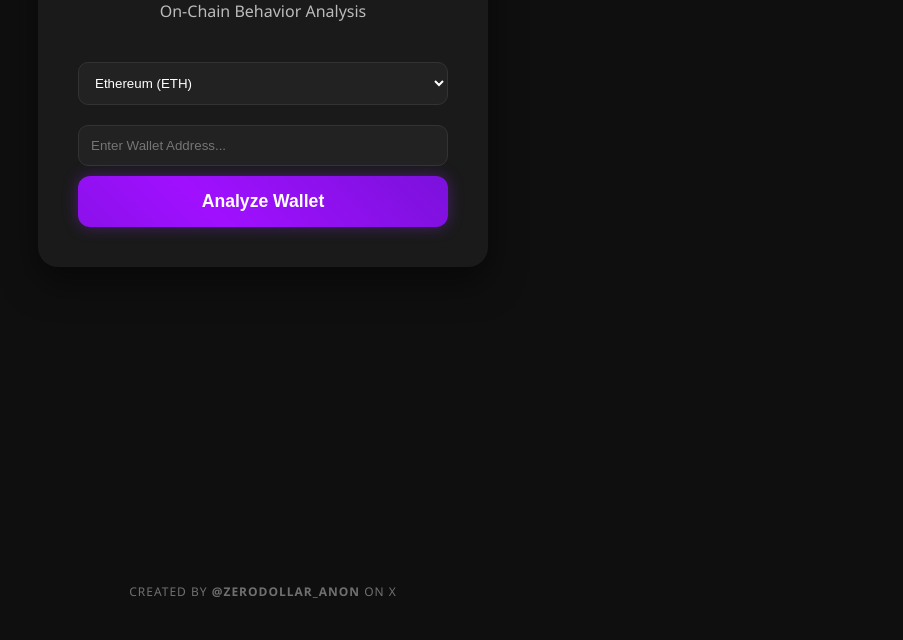
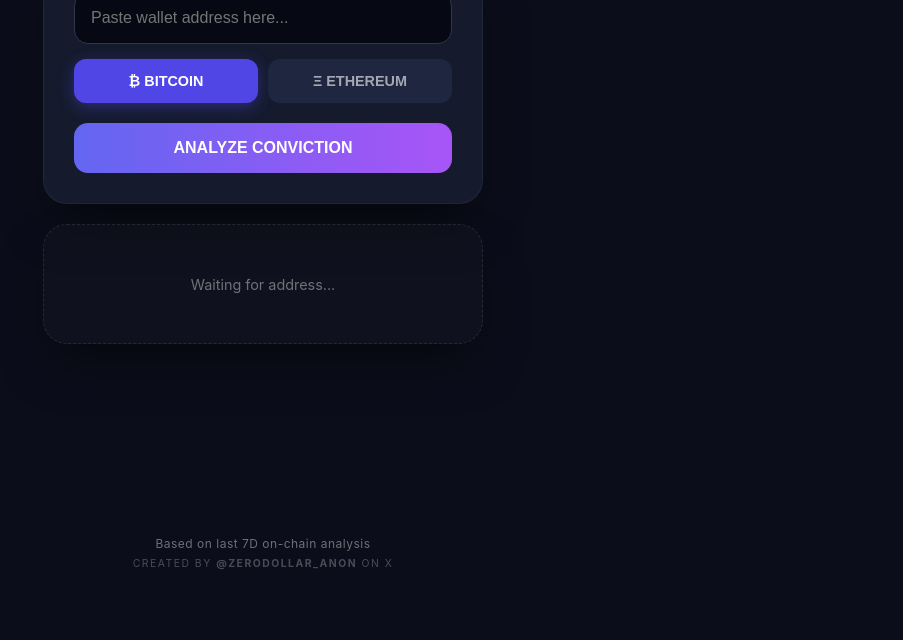
Before and after one commit to Pascal4195/HandscheckMVP, a plain HTML site: page static/index.html in a window 1280 px wide. Shown: the part 200-840 px from the top of the page, without its empty margins (377-1280 px from the left). After the commit the page ends 800 px from the top, so only its background shows below. Drawn offline with Linux system fonts and the light colour scheme.

Commit message:
Update index.html

```diff
--- a/static/index.html
+++ b/static/index.html
@@ -3,87 +3,198 @@
 <head>
     <meta charset="UTF-8">
     <meta name="viewport" content="width=device-width, initial-scale=1.0">
-    <title>HandsCheck</title>
+    <title>HandsCheck | Behavioral Analysis</title>
     <style>
-        :root { --bg: #0f0f0f; --text: #ffffff; --card: #1a1a1a; --purple: #8a2be2; }
-        body.light-theme { --bg: #f0f0f0; --text: #1a1a1a; --card: #ffffff; }
+        :root {
+            --bg: #0b0e1a;
+            --card: #151b2d;
+            --text: #ffffff;
+            --purple: #a855f7;
+            --btn-inactive: #1e2640;
+            --btn-active: #4f46e5;
+        }
 
-        body { background: var(--bg); color: var(--text); font-family: 'Segoe UI', sans-serif; transition: 0.3s; margin: 0; padding: 20px; text-align: center; min-height: 100vh; display: flex; flex-direction: column; align-items: center; }
-        .container { max-width: 450px; width: 100%; margin: 60px auto 20px auto; background: var(--card); padding: 40px; border-radius: 20px; box-shadow: 0 15px 35px rgba(0,0,0,0.5); box-sizing: border-box; }
+        body {
+            background: var(--bg);
+            color: var(--text);
+            font-family: 'Inter', -apple-system, sans-serif;
+            margin: 0;
+            display: flex;
+            flex-direction: column;
+            align-items: center;
+            min-height: 100vh;
+        }
 
-        select, input { width: 100%; padding: 12px; margin: 10px 0; border-radius: 10px; border: 1px solid #333; background: #222; color: white; box-sizing: border-box; }
-        body.light-theme input, body.light-theme select { background: #fff; color: #000; border: 1px solid #ccc; }
+        /* Header */
+        .header-section { margin-top: 50px; text-align: center; }
+        .header-section h1 { font-size: 2.2rem; margin: 0; color: #fff; letter-spacing: -1px; }
+        .header-section p { opacity: 0.5; margin-top: 8px; font-size: 0.9rem; }
 
-        .purple-btn {
-            width: 100%; padding: 15px; border-radius: 12px; border: none; cursor: pointer;
-            background: linear-gradient(45deg, #6a11cb, #a010ff, #6a11cb);
-            background-size: 200% auto;
-            color: white; font-weight: bold; font-size: 1.1rem;
-            transition: 0.5s; box-shadow: 0 0 15px rgba(138, 43, 226, 0.4);
-            animation: glitter 3s linear infinite;
+        /* Main Card Layout */
+        .main-card {
+            background: var(--card);
+            width: 90%;
+            max-width: 440px;
+            padding: 30px;
+            border-radius: 24px;
+            margin-top: 30px;
+            box-shadow: 0 25px 50px -12px rgba(0,0,0,0.5);
+            border: 1px solid rgba(255,255,255,0.05);
+            box-sizing: border-box;
         }
-        @keyframes glitter {
-            0% { background-position: 0% 50%; }
-            50% { background-position: 100% 50%; }
-            100% { background-position: 0% 50%; }
+
+        /* Input Styling */
+        input {
+            width: 100%;
+            padding: 16px;
+            border-radius: 14px;
+            border: 1px solid #2d3748;
+            background: #060914;
+            color: white;
+            margin-bottom: 15px;
+            box-sizing: border-box;
+            font-size: 1rem;
+            outline: none;
+            transition: border 0.3s;
         }
-        .purple-btn:hover { transform: scale(1.02); box-shadow: 0 0 25px rgba(138, 43, 226, 0.7); }
+        input:focus { border-color: var(--purple); }
 
-        #theme-btn { position: absolute; top: 20px; right: 20px; background: none; color: var(--text); border: 1px solid var(--text); padding: 5px 15px; border-radius: 20px; cursor: pointer; }
-        .verdict-box { margin-top: 30px; padding: 20px; border-radius: 15px; background: rgba(138, 43, 226, 0.1); border: 1px solid var(--purple); display: none; }
+        /* Coin Selector */
+        .selector-group { display: flex; gap: 10px; margin-bottom: 20px; }
+        .selector-btn {
+            flex: 1;
+            padding: 14px;
+            border-radius: 12px;
+            border: none;
+            background: var(--btn-inactive);
+            color: rgba(255,255,255,0.6);
+            font-weight: 600;
+            cursor: pointer;
+            transition: 0.3s;
+            font-size: 0.9rem;
+        }
+        .selector-btn.active {
+            background: var(--btn-active);
+            color: white;
+            box-shadow: 0 4px 15px rgba(79, 70, 229, 0.4);
+        }
 
-        /* Subtle Trademark Footer */
-        .trademark { margin-top: auto; padding-bottom: 20px; opacity: 0.4; font-size: 0.75rem; letter-spacing: 1px; text-transform: uppercase; }
+        /* Action Button */
+        .check-btn {
+            width: 100%;
+            padding: 16px;
+            border-radius: 14px;
+            border: none;
+            background: linear-gradient(90deg, #6366f1, #a855f7);
+            color: white;
+            font-weight: bold;
+            font-size: 1rem;
+            cursor: pointer;
+            transition: 0.3s;
+        }
+        .check-btn:hover { transform: translateY(-2px); box-shadow: 0 10px 20px rgba(168, 85, 247, 0.3); }
+
+        /* Result Area */
+        .result-container {
+            margin-top: 20px;
+            min-height: 120px;
+            display: flex;
+            flex-direction: column;
+            justify-content: center;
+            align-items: center;
+            text-align: center;
+            border: 1px dashed rgba(255,255,255,0.1);
+            background: rgba(255,255,255,0.02);
+        }
+
+        /* Footer & Trademark */
+        .footer-container {
+            margin-top: auto;
+            padding: 40px 0 30px 0;
+            text-align: center;
+        }
+        .analysis-disclaimer {
+            font-size: 0.75rem;
+            opacity: 0.4;
+            margin-bottom: 6px;
+            letter-spacing: 0.5px;
+        }
+        .trademark {
+            opacity: 0.25;
+            font-size: 0.65rem;
+            letter-spacing: 1.5px;
+            text-transform: uppercase;
+        }
         .trademark a { color: inherit; text-decoration: none; font-weight: bold; }
         .trademark a:hover { opacity: 1; color: var(--purple); }
     </style>
 </head>
 <body>
-    <button id="theme-btn">🌓 Theme</button>
 
-    <div class="container">
-        <h1 style="letter-spacing: -1px; margin-bottom: 5px;">HandsCheck</h1>
-        <p style="opacity: 0.7; margin-bottom: 30px;">On-Chain Behavior Analysis</p>
-
-        <select id="coinType">
-            <option value="eth">Ethereum (ETH)</option>
-            <option value="btc">Bitcoin (BTC)</option>
-        </select>
-
-        <input type="text" id="address" placeholder="Enter Wallet Address...">
-        <button class="purple-btn" onclick="analyzeWallet()">Analyze Wallet</button>
-
-        <div id="result" class="verdict-box"></div>
+    <div class="header-section">
+        <h1>HandsCheck</h1>
+        <p>Wallet Behavior Analyzer</p>
     </div>
 
-    <div class="trademark">
-        Created by <a href="https://x.com/zerodollar_Anon" target="_blank">@zerodollar_Anon</a> on X
+    <div class="main-card">
+        <input type="text" id="address" placeholder="Paste wallet address here...">
+
+        <div class="selector-group">
+            <button id="btn-btc" class="selector-btn active" onclick="setCoin('btc')">₿ BITCOIN</button>
+            <button id="btn-eth" class="selector-btn" onclick="setCoin('eth')">Ξ ETHEREUM</button>
+        </div>
+
+        <button class="check-btn" onclick="analyzeWallet()">ANALYZE CONVICTION</button>
+    </div>
+
+    <div id="res-box" class="main-card result-container">
+        <span style="opacity: 0.4; font-size: 0.9rem;">Waiting for address...</span>
+    </div>
+
+    <div class="footer-container">
+        <div class="analysis-disclaimer">
+            Based on last 7D on-chain analysis
+        </div>
+        <div class="trademark">
+            CREATED BY <a href="https://x.com/zerodollar_Anon" target="_blank">@ZERODOLLAR_ANON</a> ON X
+        </div>
     </div>
 
     <script>
-        document.getElementById('theme-btn').addEventListener('click', () => document.body.classList.toggle('light-theme'));
+        let currentCoin = 'btc';
+
+        function setCoin(coin) {
+            currentCoin = coin;
+            document.getElementById('btn-btc').classList.toggle('active', coin === 'btc');
+            document.getElementById('btn-eth').classList.toggle('active', coin === 'eth');
+        }
 
         async function analyzeWallet() {
             const addr = document.getElementById('address').value.trim();
-            const coin = document.getElementById('coinType').value;
-            const resDiv = document.getElementById('result');
+            const resBox = document.getElementById('res-box');
 
             if(!addr) return;
-            resDiv.style.display = 'block';
-            resDiv.innerHTML = "✨ Analyzing blocks...";
+
+            resBox.innerHTML = "<span style='color: #a5b4fc;'>⚡ Scanning transactions...</span>";
+            resBox.style.border = "1px solid rgba(255,255,255,0.1)";
 
             try {
                 const response = await fetch('/analyze', {
                     method: 'POST',
                     headers: {'Content-Type': 'application/json'},
-                    body: JSON.stringify({address: addr, coin_type: coin})
+                    body: JSON.stringify({address: addr, coin_type: currentCoin})
                 });
                 const data = await response.json();
-                resDiv.innerHTML = `<div style="color:var(--purple); font-size:1.4rem;">${data.label1}</div>
-                                    <div style="font-weight:bold; margin:5px 0; line-height:1.4;">${data.label2}</div>
-                                    <div style="font-size:0.9rem; opacity:0.8;">${data.details}</div>`;
+
+                resBox.style.background = "rgba(168, 85, 247, 0.05)";
+                resBox.style.border = "1px solid rgba(168, 85, 247, 0.3)";
+                resBox.innerHTML = `
+                    <div style="font-size: 1.6rem; margin-bottom: 8px;">${data.label1}</div>
+                    <div style="font-weight: 600; font-size: 1rem; margin-bottom: 8px; color: #fff;">${data.label2}</div>
+                    <div style="font-size: 0.85rem; opacity: 0.7; max-width: 80%;">${data.details}</div>
+                `;
             } catch (err) {
-                resDiv.innerHTML = "❌ Connection Error";
+                resBox.innerHTML = "<span style='color: #ef4444;'>❌ Node Connection Error</span>";
             }
         }
     </script>
```
